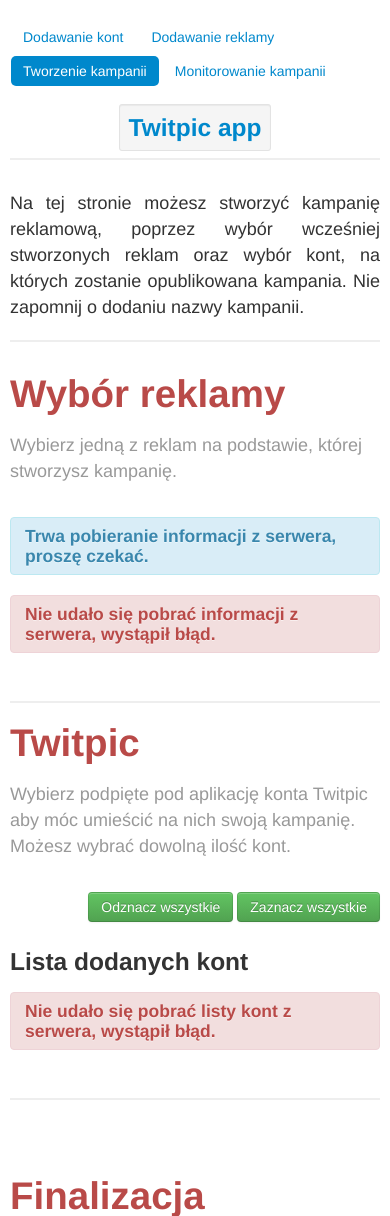
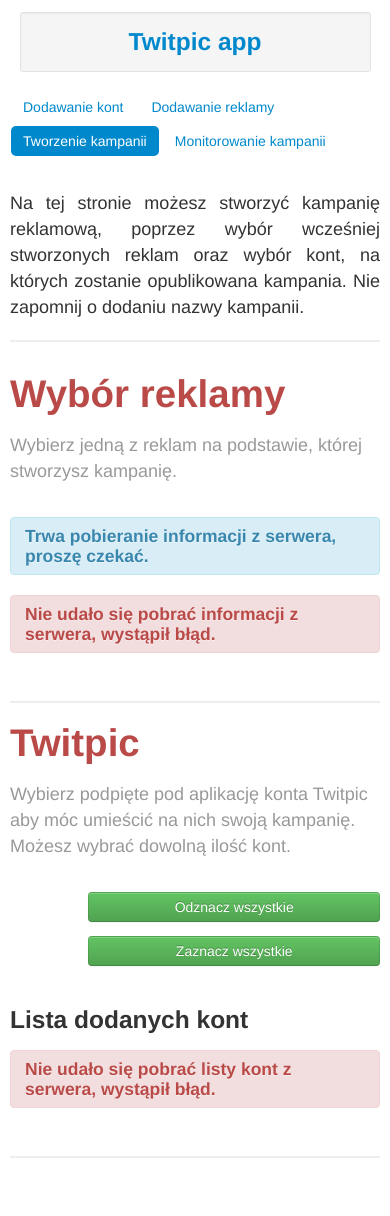
Before and after one commit to kopytek/twitpic, a PHP site: page /tworzenie-kampanii.html in a window 390 px wide. Shown: the top 1216 px of the page. Run offline with PHP 8.4, Linux system fonts and the light colour scheme.

Commit message:
more media queries to make things even prettier

```diff
--- a/css/style.css
+++ b/css/style.css
@@ -685,18 +685,67 @@
 	========================================
 */
 
-@media all and (min-width: 57em) {
+/* musimy poprawić wyświetlanie tabs na stronie /dodawanie-reklamy */
+@media all and (max-width: 69em) {
+	.dodawanie-reklam ul.nav.nav-tabs {
+		margin-left: 0;
+		margin-bottom: 0;
+	}
+	.tabs-left > .nav-tabs {
+		float: none;
+	}
+}
+/* podstawowy media query do ograniczenia width strony, wrapper */
+@media all and (min-width: 58em) {
 	.container {
-		max-width: 57em;
+		max-width: 58em;
+	}
+
+}
+@media all and (max-width: 62em) {
+	/* poprawiany wyświetlanie głównej nawigacji */
+	.header-top hr {
+		visibility: hidden;
+	}
+	.header-top ul.nav {
+		position: relative;
+		top: 5em;
+		margin-bottom: 4em;
+		padding-bottom: 1em;
+	}
+	.header-top h3 a {
+		position: absolute;
+		top: 1em;
+		width: 20%;
+		text-align: center;
+		left: 0;
+		margin-left: 40%;
 	}
 }
 @media all and (max-width: 54em) {
-	.header-top h3.muted {
-		display: inline-block;
-		width: auto;
+	/* tworzenie-kampanii, fix dla przyciskow 'zanznacz/odznacz wszystkie' */
+	.etap-drugi .row-fluid .no-margin-left {
+		margin-left: 0;
+		width: 100%;
 	}
 }
 @media all and (max-width: 50em) {
+	.header-top hr {
+		visibility: visible;
+	}
+	.header-top ul.nav {
+		margin-bottom: 5em;
+		float: center;
+		text-align: center;
+	}
+	.header-top h3 a {
+		position: absolute;
+		left: 0;
+		margin-left: 30%;
+		top: 1em;
+		width: 40%;
+		text-align: center;
+	}
 	.lista-kont ul.media-list div.row-fluid {
 		width: auto;
 		width: 100%;
@@ -711,9 +760,9 @@
 		display: none;
 	}
 	.lista-reklam-kampania {
-	-webkit-column-count: 2;
-	   -moz-column-count: 2;
-			column-count: 2;
+	-webkit-column-count: 3;
+	   -moz-column-count: 3;
+			column-count: 3;
 	-webkit-column-gap: 1em;
   	   -moz-column-gap: 1em;
 			column-gap: 1em;
@@ -737,24 +786,9 @@
 	.tworzenie-reklamy {
 		padding: 0;
 	}
-	.dodawanie-reklam ul.nav.nav-tabs {
-		margin-left: 0;
-		margin-bottom: 0;
-	}
-	.tabs-left > .nav-tabs {
-		float: none;
-	}
 	.wyswietlanie-reklam h3,
 	.wyswietlanie-reklam .alert-box {
 		margin-left: 0;
-	}
-	.filtrowanie-search .input-prepend,
-	.filtrowanie-buttons {
-		/*text-align: center;*/
-	}
-	.filtrowanie-buttons button {
-		/*float: center;*/
-		/*margin-top: 1em;*/
 	}
 	.filtrowanie-search span.add-on {
 		width: 10%;
@@ -796,15 +830,67 @@
 		padding-bottom: 0;
 	}
 
+	.well-custom .img-holder,
+	.well-custom .media-body,
+	.well-custom .media-details {
+		padding: .5em;
+	}
+	.reklama-item .media-body h1 {
+		margin: 0;
+	}
+	.lista-reklam .media-buttons {
+		overflow: hidden;
+		height: 100%;
+		line-height: 2.5em;
+	}
+	.lista-reklam .media-buttons a {
+		line-height: 1.3em;
+	}
 }
-
+@media all and (max-width: 40em) {
+	.lista-reklam-kampania {
+	-webkit-column-count: 2;
+	   -moz-column-count: 2;
+			column-count: 2;
+	-webkit-column-gap: 1em;
+  	   -moz-column-gap: 1em;
+			column-gap: 1em;
+	-webkit-column-fill: auto;
+	   -moz-column-fill: auto;
+			column-fill: auto;
+		float: left;
+	}
+	.etap-drugi ul.media-list .media-body {
+		max-width: 65%;
+	}
+	.lista-kont ul.media-list div.row-fluid .media-body {
+		width: 65%;
+	}
+}
 @media all and (max-width: 30em) {
+	.etap-drugi .row-fluid .no-margin-left button{
+		margin-bottom: 1em;
+		width: 100%;
+	}
 	body {
 		padding-left: 10px;
 		padding-right: 10px;
 	}
 	.header-top ul.nav {
+		position: relative;
+		top: 5em;
+		margin-bottom: 5em;
+		padding-bottom: 1em;
+		text-align: center;
 		float: center !important;
+	}
+	.header-top h3 a {
+		position: absolute;
+		margin-left: 0;
+		top: .5em;
+		left: 25%;
+		width: 50%;
+		text-align: center;
 	}
 	.header-top ul.nav > li {
 		text-align: center;
@@ -900,6 +986,9 @@
 			column-fill: auto;
 		float: left;
 	}
+	.lista-reklam-kampania .reklama-item {
+		margin-right: 1em;
+	}
 
 	.etap-drugi ul.media-list div.row-fluid {
 		width: 100%;
@@ -946,9 +1035,6 @@
 		float: right;
 		border-left: none;
 	}
-	.campaign-info p:first-child {
-		padding-top: .5em;
-	}
 	.filtrowanie-search .input-prepend,
 	.filtrowanie-buttons {
 		text-align: center;
@@ -984,6 +1070,19 @@
 	}
 
 }
+@media all and (max-width: 26em) {
+	.header-top h3 a {
+		width: 90%;
+		left: 0;
+		margin-left: 5%;
+	}
+}
 @media all and (max-width: 23em) {
-
+	.filtrowanie-buttons .btn-group a.btn {
+		font-size: 12px;
+	}
+	.campaign-item .comments .comment-timestamp {
+		display: inline-block;
+		margin-left: 0;
+	}
 }
```
